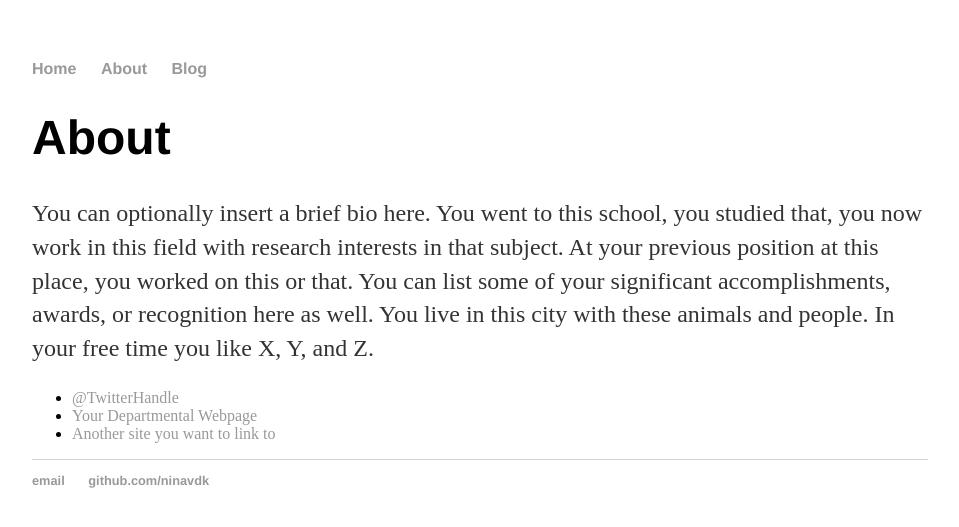
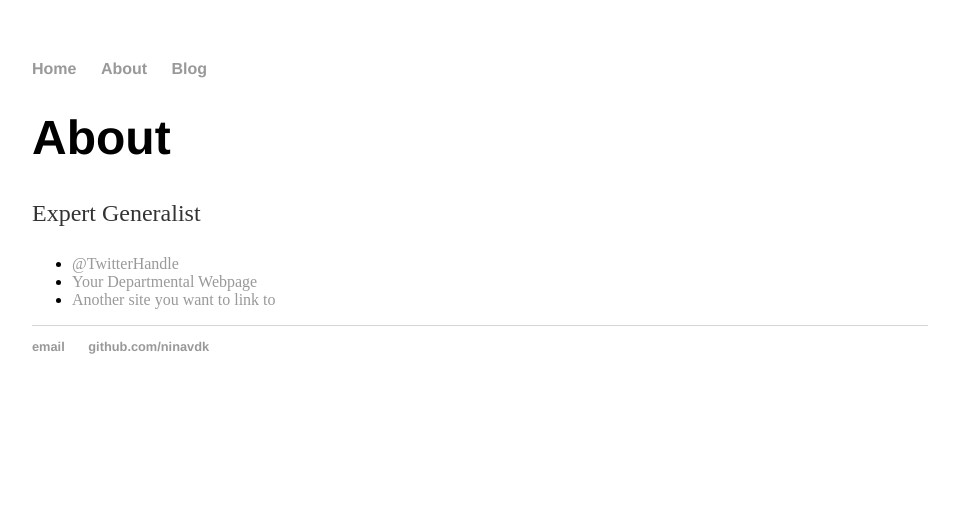
Before and after one commit to Ninavdk/ninavdk.github.io, a Jekyll site: the page built from about/index.html, in a window 1280 px wide. Shown: the top 527 px of the page, without its empty margins (160-1119 px from the left). Built offline with Jekyll 4.4.1, drawn with Linux system fonts in a browser that asks for light colours.

Commit message:
Update index.html
Updated title and bio info

```diff
--- a/about/index.html
+++ b/about/index.html
@@ -1,11 +1,11 @@
 ---
 layout: default
-title: About Hank Quinlan
+title: About ninavdk
 ---
 
 		<div class="about">
 			<h1>About</h1>
-			<p>You can optionally insert a brief bio here. You went to this school, you studied that, you now work in this field with research interests in that subject. At your previous position at this place, you worked on this or that. You can list some of your significant accomplishments, awards, or recognition here as well. You live in this city with these animals and people. In your free time you like X, Y, and Z.</p>
+			<p>Expert Generalist</p>
 
 			<ul class="contacts">
 				<li><a href="#">@TwitterHandle</a></li>
```
